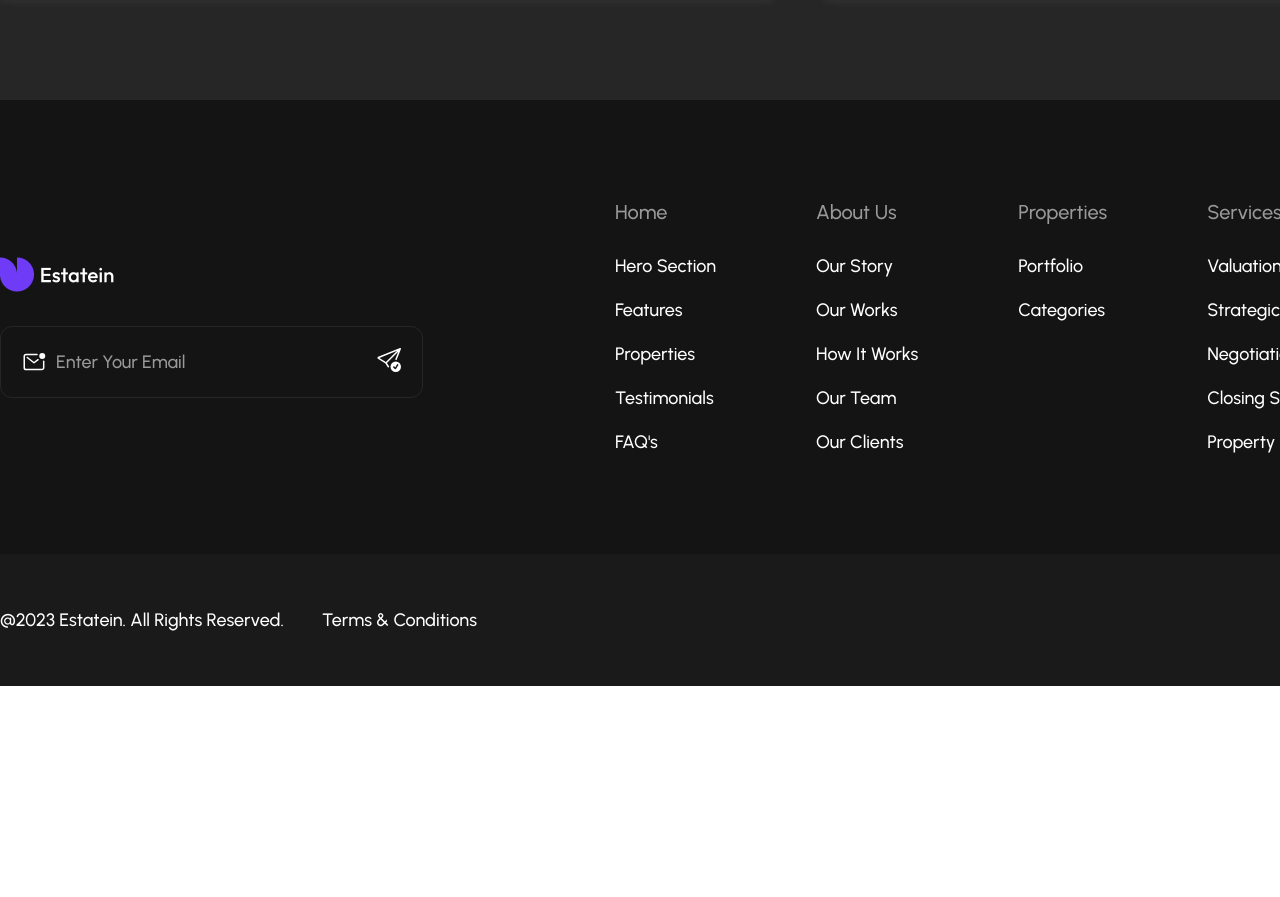
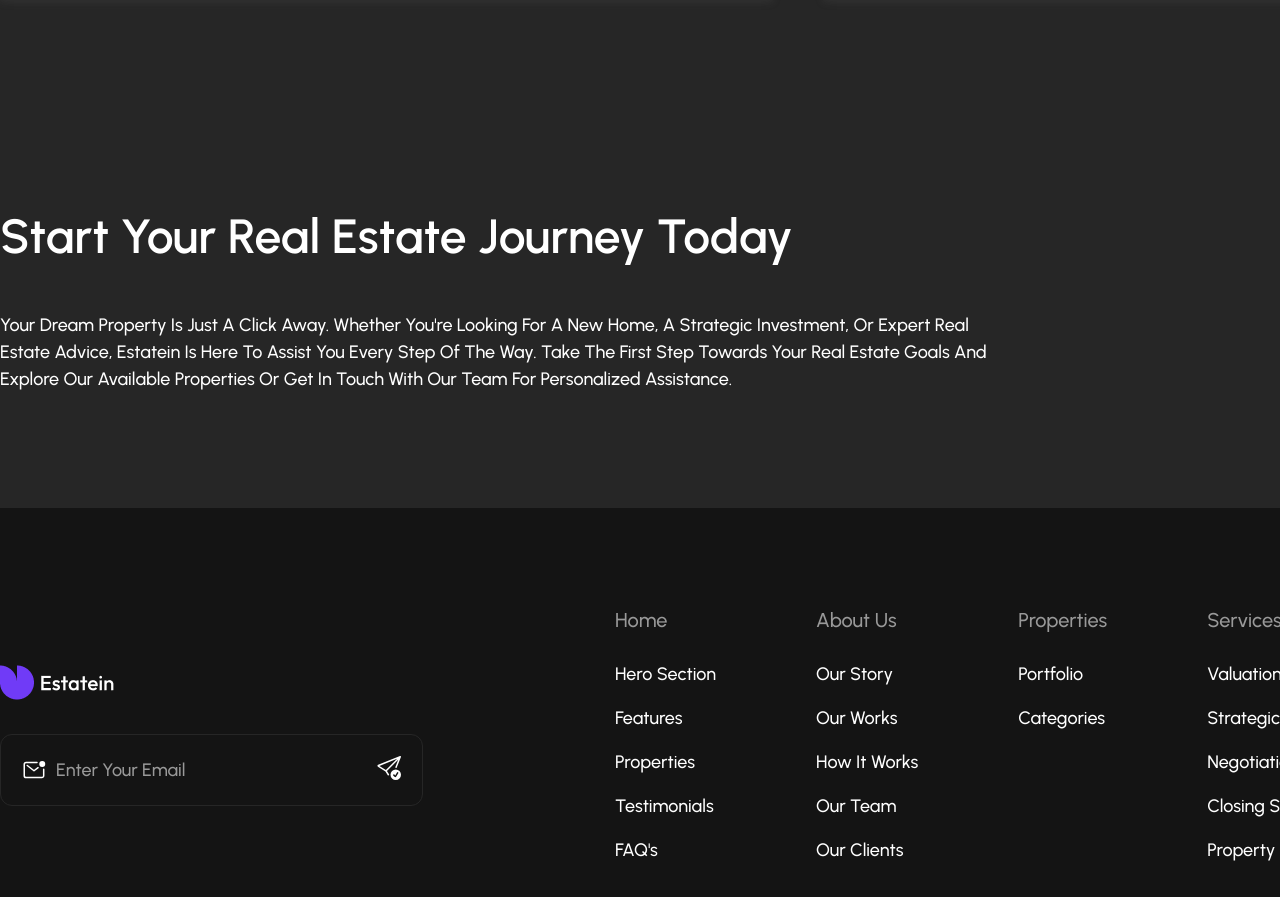
Before and after one commit to km-saifullah/realstate_app, a React (Vite) app: page /about in a window 1280 px wide. Shown: the part 5028-5925 px from the top of the page. Before the commit the page ends 5714 px from the top, so only its background shows below. Built offline with nearby package versions, Linux system fonts and the light colour scheme.

Commit message:
investment section done

```diff
--- a/src/pages/about/About.jsx
+++ b/src/pages/about/About.jsx
@@ -6,6 +6,7 @@ import Achievements from "../../sections/achievements/Achievements"
 import Experience from "../../sections/experience/Experience";
 import Estatein from "../../sections/estatein/Estatein";
 import Corporation from "../../sections/corporation/Corporation";
+import Investment from "../../sections/investment/Investment";
 const About = () => {
   return(
       <>
@@ -15,6 +16,7 @@ const About = () => {
       <Experience/>
       <Estatein/>
        <Corporation/>
+       <Investment/>
       </>
   )
 };
--- /dev/null
+++ b/src/sections/investment/Investment.jsx
@@ -0,0 +1,23 @@
+import React from 'react'
+import "./investment.css"
+
+
+const Investment = () => {
+  return (
+    <section className="investment">
+       <div className="container">
+           <div className="investment-wrapper">
+             <div className="investment-item">
+               <h2>Start Your Real Estate Journey Today</h2>
+               <p>Your dream property is just a click away. Whether you're looking for a new home, a strategic investment, or expert real estate advice, Estatein is here to assist you every step of the way. Take the first step towards your real estate goals and explore our available properties or get in touch with our team for personalized assistance.</p>
+             </div>
+              <div className="investment-btn">
+              <button className='from-btn'>Explore Properties</button>
+              </div>
+           </div>
+       </div>
+    </section>
+  )
+}
+
+export default Investment
--- /dev/null
+++ b/src/sections/investment/investment.css
@@ -0,0 +1,28 @@
+.investment{
+  background-color: #262626;
+  padding: 100px 0;
+}
+.investment-wrapper{
+    display: flex;
+    align-items: center;
+    justify-content: space-between;
+}
+.investment-item h2{
+    font-size: 48px;
+    font-weight: 600;
+    line-height: 72px;
+    color: white;
+    text-transform: capitalize;
+    font-family: 'Urbanist', sans-serif;
+    padding-bottom: 25px;
+}
+.investment-item p{
+    font-size: 18px;
+    font-weight: 500;
+    width: 1000px;
+    line-height: 27px;
+    color: white;
+    text-transform: capitalize;
+    font-family: 'Urbanist', sans-serif;
+    padding: 15px 0;
+}
```
